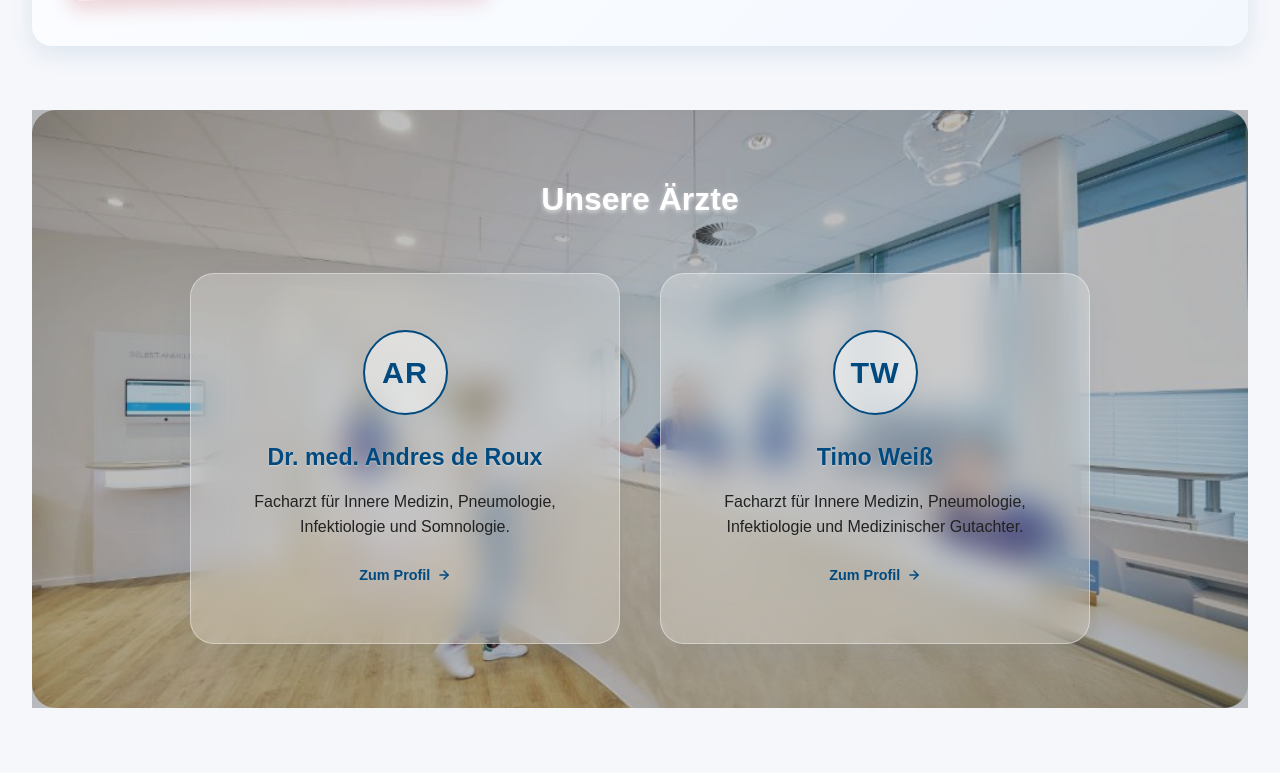
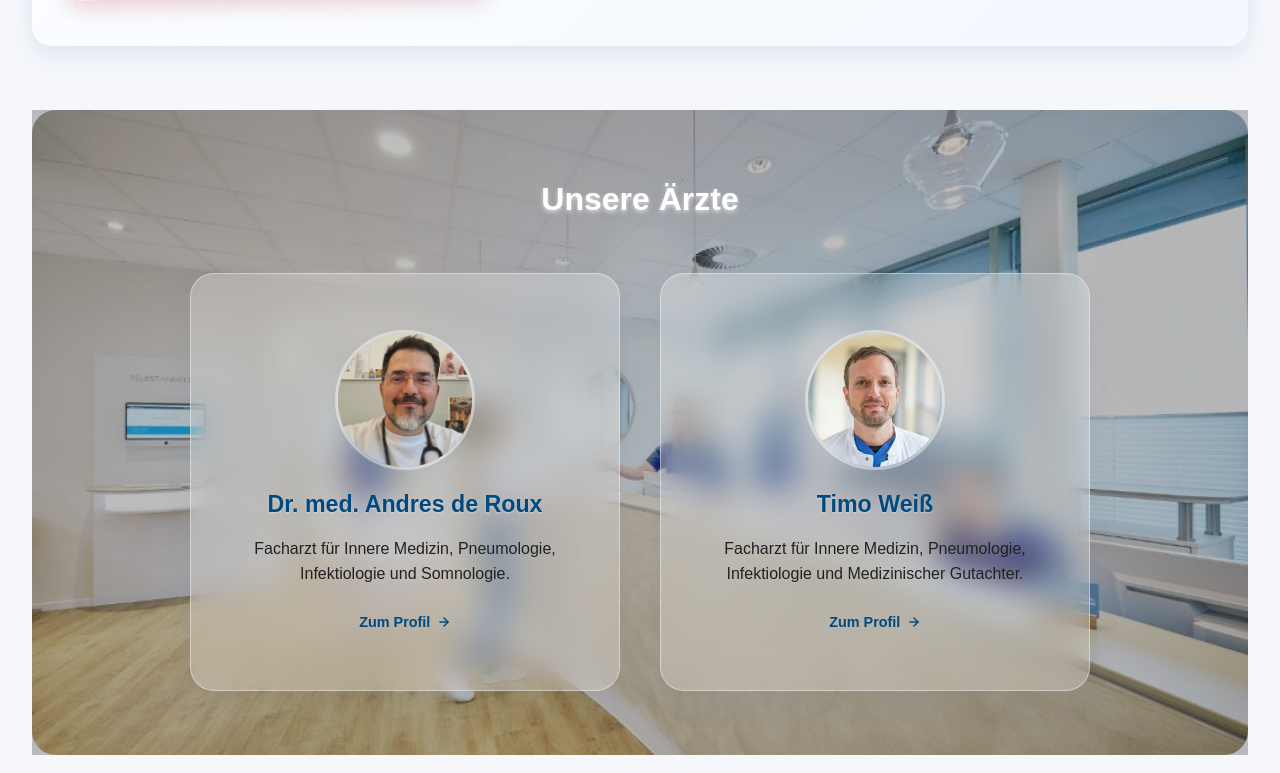
Before and after one commit to Samantha-JosephineTrebus/Praxis, a PHP site: page / in a window 1280 px wide. Shown: the part 887-1660 px from the top of the page. Run offline with PHP 8.4, Linux system fonts and the light colour scheme.

Commit message:
auf den seiten direkt fehlen die bilder

```diff
--- a/index.php
+++ b/index.php
@@ -95,9 +95,24 @@
       transition: transform 0.3s ease;
     }
 
+    .doctor-avatar {
+      width: 85px;
+      height: 85px;
+      object-fit: cover;
+      border: 2px solid #004a7f;
+      border-radius: 50%;
+      margin-bottom: 1.5rem;
+      box-shadow: 0 6px 20px rgba(0, 74, 127, 0.05);
+      transition: transform 0.3s ease;
+    }
+
     .doctor-card-link:hover .doctor-avatar-placeholder {
       transform: scale(1.05);
       background: #ffffff;
+    }
+
+    .doctor-card-link:hover .doctor-avatar {
+      transform: scale(1.05);
     }
 
     .doctor-card h3 {
@@ -597,7 +612,7 @@
 
         <a href="deroux.php" class="doctor-card-link">
           <div class="doctor-card">
-            <div class="doctor-avatar-placeholder">AR</div>
+            <img class="doctor-avatar" src="public/unnamed.jpg" alt="Dr. med. Andres de Roux">
             <h3>Dr. med. Andres de Roux</h3>
             <p>Facharzt für Innere Medizin, Pneumologie, Infektiologie und Somnologie.</p>
             <div class="doctor-more-btn">
@@ -609,7 +624,7 @@
 
         <a href="weiss.php" class="doctor-card-link">
           <div class="doctor-card">
-            <div class="doctor-avatar-placeholder">TW</div>
+            <img class="doctor-avatar" src="public/TimoWeiß.jpg" alt="Timo Weiß">
             <h3>Timo Weiß</h3>
             <p>Facharzt für Innere Medizin, Pneumologie, Infektiologie und Medizinischer Gutachter.</p>
             <div class="doctor-more-btn">
```
Also changed, not shown: aerzte.php (+17 -2 lines), public/AndresDeRoux.webp (deleted), public/unnamed.jpg (added).
